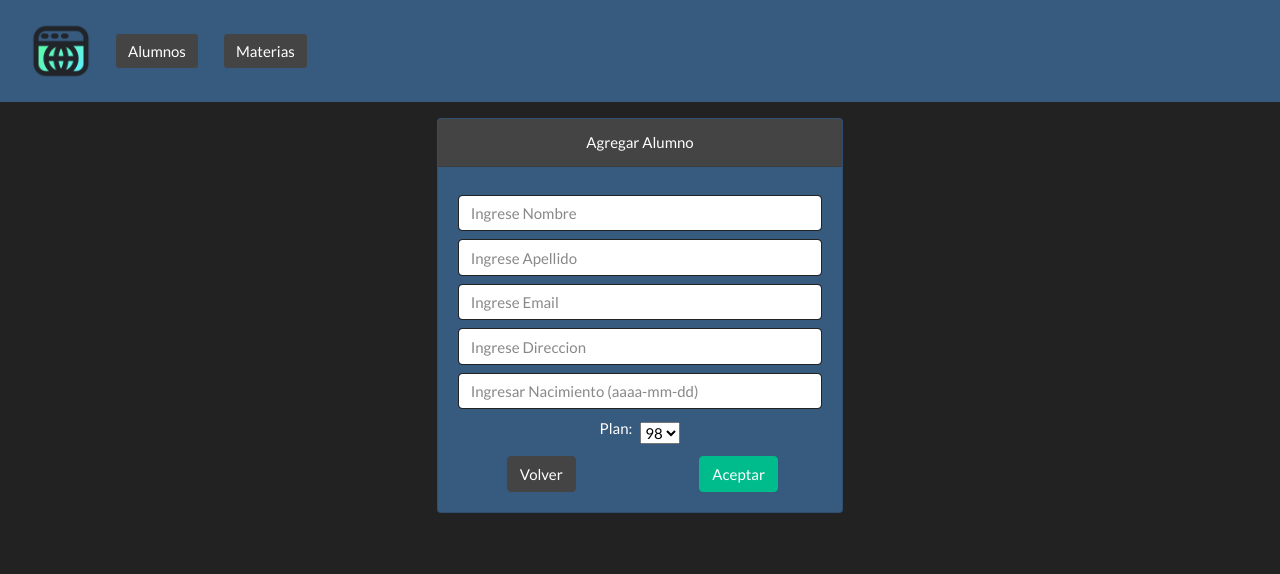
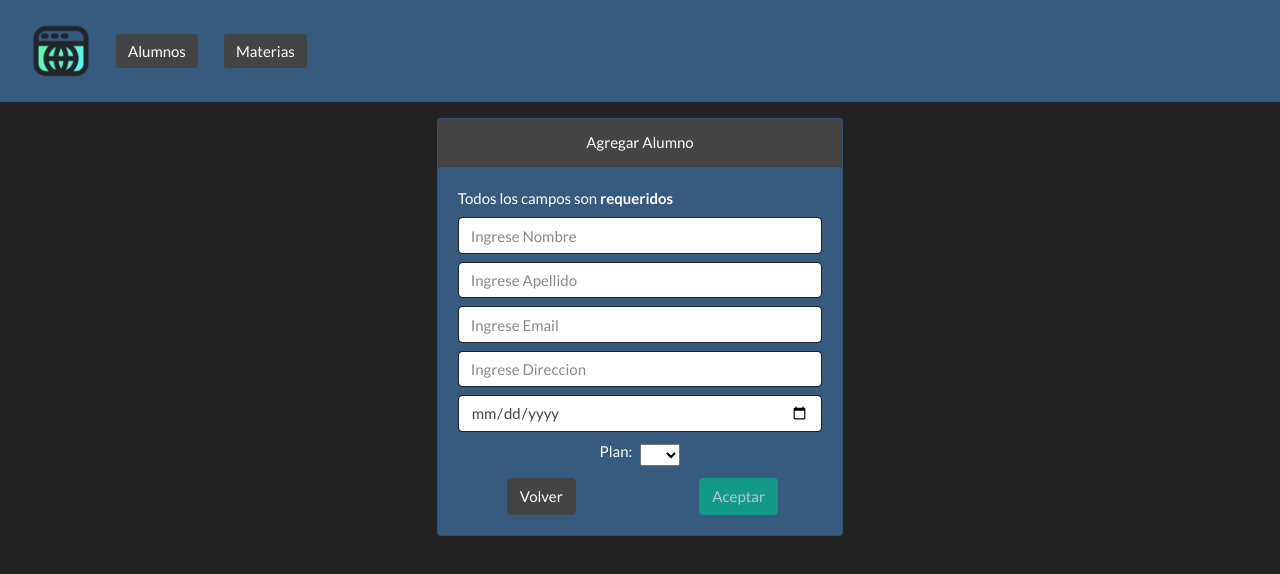
Before and after one commit to FedeeMest/fullstack_app_FB, an Angular app in the folder FrontEnd/SysAcad/: page /add_alumno in a window 1280 px wide. Shown: the top 574 px of the page. Built offline with nearby package versions, Linux system fonts and the light colour scheme.

Commit message:
update_front_addAlumno

```diff
--- a/FrontEnd/SysAcad/src/app/components/Alum/add-update-alumno/add-update-alumno.component.html
+++ b/FrontEnd/SysAcad/src/app/components/Alum/add-update-alumno/add-update-alumno.component.html
@@ -3,15 +3,19 @@
     <div class="card text-white bg-primary mb-3" style="max-width: 50rem;">
       <div class="card-header text-center">Agregar Alumno</div>
       <div class="card-body">
-          <form>
-            <input type="text" class="form-control mt-2" placeholder="Ingrese Nombre">
-            <input type="text" class="form-control mt-2" placeholder="Ingrese Apellido">
-            <input type="text" class="form-control mt-2" placeholder="Ingrese Email">
-            <input type="text" class="form-control mt-2" placeholder="Ingrese Direccion">
-            <input type="text" class="form-control mt-2" placeholder="Ingresar Nacimiento (aaaa-mm-dd)">
+        <span>
+          Todos los campos son <strong>requeridos</strong>
+        </span>
+          <form [formGroup]="form" (ngSubmit)="addAlumno()">
+
+            <input formControlName="nombre" type="text" class="form-control mt-2" placeholder="Ingrese Nombre">
+            <input formControlName="apellido" type="text" class="form-control mt-2" placeholder="Ingrese Apellido">
+            <input formControlName="mail" type="email" class="form-control mt-2" placeholder="Ingrese Email">
+            <input formControlName="direccion" type="text" class="form-control mt-2" placeholder="Ingrese Direccion">
+            <input formControlName="fechaN" type="date" class="form-control mt-2" placeholder="Ingresar Nacimiento (aaaa-mm-dd)">
             <div class="d-flex justify-content-center align-items-center mt-2">
             <label class="form-label  mr-2">Plan:</label>
-            <select class="form-select">
+            <select formControlName="plan" class="form-select">
               <option>98</option>
               <option>01</option>
               <option>05</option>
@@ -24,7 +28,7 @@
                 <button onclick="location.href='http://localhost:4200/alumnos'" type="button" class="btn btn-secondary">Volver</button>
               </div>
               <div class="col-lg-6">
-                <button type="button" class="btn btn-success">Aceptar</button>
+                <button [disabled]="form.invalid" type="submit" class="btn btn-success">Aceptar</button>
               </div>
             </div>
           </form>
--- a/FrontEnd/SysAcad/src/app/components/Alum/add-update-alumno/add-update-alumno.component.ts
+++ b/FrontEnd/SysAcad/src/app/components/Alum/add-update-alumno/add-update-alumno.component.ts
@@ -1,12 +1,44 @@
-import { Component } from '@angular/core';
+import { Component, OnInit } from '@angular/core';
+import { FormBuilder, FormGroup, ReactiveFormsModule, Validators } from '@angular/forms';
+import { Alumno } from '../../../interfaces/alumno';
+import { AlumnosService } from '../../../services/alumnos.service';
 
 @Component({
   selector: 'app-add-update-alumno',
   standalone: true,
-  imports: [],
+  imports: [ReactiveFormsModule],
   templateUrl: './add-update-alumno.component.html',
   styleUrl: './add-update-alumno.component.css'
 })
-export class AddUpdateAlumnoComponent {
+export class AddUpdateAlumnoComponent implements OnInit {
+  form: FormGroup
+
+  constructor(private fb: FormBuilder, private alumnosService: AlumnosService) {
+    this.form = this.fb.group({
+      nombre: ['', Validators.required],
+      apellido: ['',Validators.required],
+      mail: ['',Validators.required],
+      direccion: ['',Validators.required],
+      fechaN: ['',Validators.required],
+      plan: ['',Validators.required]
+    })
+   }
+  ngOnInit(): void {
+  }
+
+  addAlumno(){
+    const alumno: Alumno = {
+      nombre: this.form.value.nombre,
+      apellido: this.form.value.apellido,
+      mail: this.form.value.mail,
+      direccion: this.form.value.direccion,
+      fechaN: this.form.value.fechaN,
+      plan: this.form.value.plan
+  }
+
+  this.alumnosService.saveAlumno(alumno).subscribe(data => {
+    console.log('Alumno creado');
+  })
+}
 
 }
--- a/FrontEnd/SysAcad/src/app/services/alumnos.service.ts
+++ b/FrontEnd/SysAcad/src/app/services/alumnos.service.ts
@@ -24,4 +24,8 @@ export class AlumnosService {
   deleteAlumno(id: number): Observable<void>{
     return this.http.delete<void>(this.myAppUrl + this.myApiUrl + "/"+ id);
   }
+
+  saveAlumno(alumno: Alumno): Observable<Alumno>{
+    return this.http.post<Alumno>(this.myAppUrl + this.myApiUrl, alumno);
+  }
 }
```
